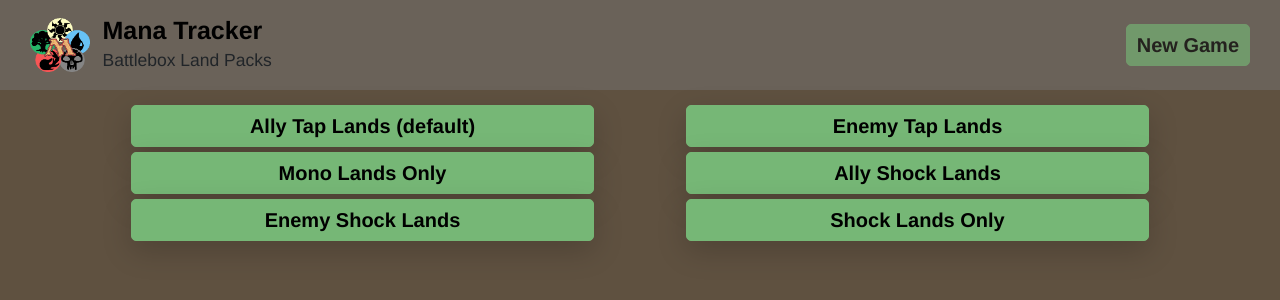
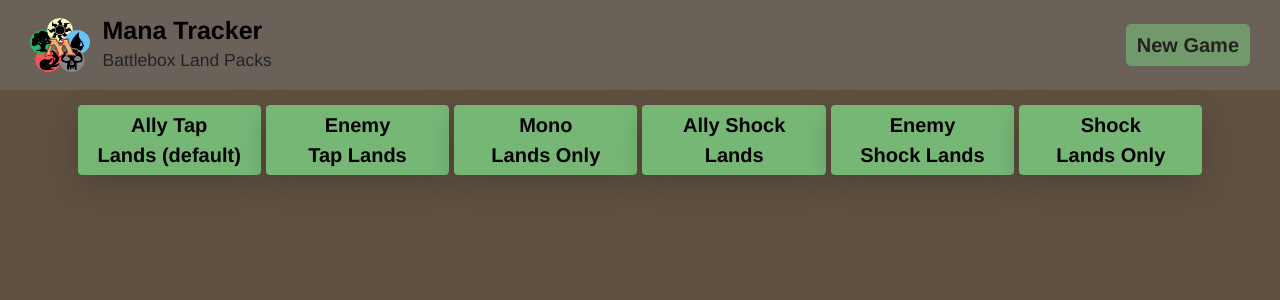
Before and after one commit to DeepSky8/mana-tracker2, an Angular app: page / in a window 1280 px wide. Shown: the top 300 px of the page. Built offline with nearby package versions, Linux system fonts and the light colour scheme.

Commit message:
Switch to row-cols and gutters instead of padding/margin

```diff
--- a/src/app/display/mana-pack-type/mana-pack-type.html
+++ b/src/app/display/mana-pack-type/mana-pack-type.html
@@ -1,49 +1,57 @@
-<div class="container">
+<div class="row row-cols-1 row-cols-sm-2 row-cols-lg-6 g-2 py-4 ">
 
-    <div class=" py-4 d-flex  flex-wrap justify-content-around ">
+    <div class="col">
         <button
             type="button"
-            class="btn btn-primary mb-2 fw-bold fs-2 btn-lg shadow-lg col-12 col-md-5  "
+            class="btn btn-primary fw-bold fs-2 shadow-lg w-100 h-100 "
             (click)="selectManaPack(pack.allyMana)">
             Ally Tap Lands (default)
         </button>
+    </div>
 
-
+    <div class="col">
         <button
             type="button"
-            class="btn btn-primary mb-2 fw-bold fs-2 btn-lg shadow-lg col-12 col-md-5  "
+            class="btn btn-primary fw-bold fs-2 shadow-lg w-100 h-100 "
             (click)="selectManaPack(pack.enemyMana)">
             Enemy Tap Lands
         </button>
+    </div>
 
+    <div class="col">
         <button
             type="button"
-            class="btn btn-primary mb-2 fw-bold fs-2 btn-lg shadow-lg col-12 col-md-5  "
+            class="btn btn-primary fw-bold fs-2 shadow-lg w-100 h-100 "
             (click)="selectManaPack(pack.untappedMana)">
             Mono Lands Only
         </button>
+    </div>
 
+    <div class="col">
         <button
             type="button"
-            class="btn btn-primary mb-2 fw-bold fs-2 btn-lg shadow-lg col-12 col-md-5  "
+            class="btn btn-primary fw-bold fs-2 shadow-lg w-100 h-100 "
             (click)="selectManaPack(pack.allyShock)">
             Ally Shock Lands
         </button>
+    </div>
 
+    <div class="col">
         <button
             type="button"
-            class="btn btn-primary mb-2 fw-bold fs-2 btn-lg shadow-lg col-12 col-md-5  "
+            class="btn btn-primary fw-bold fs-2 shadow-lg w-100 h-100 "
             (click)="selectManaPack(pack.enemyShock)">
             Enemy Shock Lands
         </button>
+    </div>
 
+    <div class="col">
         <button
             type="button"
-            class="btn btn-primary mb-2 fw-bold fs-2 btn-lg shadow-lg col-12 col-md-5  "
+            class="btn btn-primary fw-bold fs-2 shadow-lg w-100 h-100 "
             (click)="selectManaPack(pack.tappedMana)">
             Shock Lands Only
         </button>
+    </div>
 
-
-    </div>
 </div>
--- a/src/app/display/navigation/navigation.html
+++ b/src/app/display/navigation/navigation.html
@@ -1,30 +1,48 @@
-<div class="d-flex flex-fill justify-content-between py-4">
-    <button
-        type="button"
-        class="btn btn-danger me-2 fw-bold fs-3 btn-lg col-3"
-        (click)="untapAllMana()">Untap Mana
-    </button>
+<div class="container ">
+    <div class="row g-2 py-4">
+        <div class="col-3">
 
             <button
                 type="button"
+                class="btn btn-danger fw-bold fs-2 btn-lg w-100 h-100  "
+                (click)="untapAllMana()">
+                Untap Mana
+            </button>
+        </div>
+
+
+        <div class="col-3">
+            <button
+                type="button"
                 [disabled]="!state().playedMana"
-        class="btn btn-danger me-2 fw-bold fs-3 btn-lg col-3"
-        (click)="unpickThisMana()"> Pick new Mana
+                class="btn btn-danger fw-bold fs-2 btn-lg w-100 h-100"
+                (click)="unpickThisMana()">
+                Pick new Mana
             </button>
 
+        </div>
+        <div class="col-3">
             <button
                 type="button"
                 [disabled]="state().sacrificedMana"
-        class="btn btn-danger me-2 fw-bold fs-3 btn-lg col-3"
+                class="btn btn-danger fw-bold fs-2 btn-lg w-100 h-100 "
                 (click)="unSacThisMana()">
                 Return Mana
             </button>
 
+        </div>
+        <div class="col-3">
             <button
                 type="button"
-        class="btn btn-primary  fw-bold fs-3 btn-lg col-3"
+                class="btn btn-primary fw-bold fs-2 btn-lg w-100 h-100 "
                 (click)="nextTurn()">
                 Next Turn
             </button>
 
         </div>
+
+    </div>
+
+</div>
+
+<!-- flex-fill justify-content-between py-4 row -->
```
Lines whose indentation alone changed are shown as unchanged.
